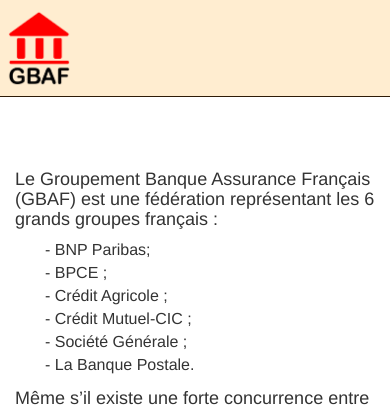
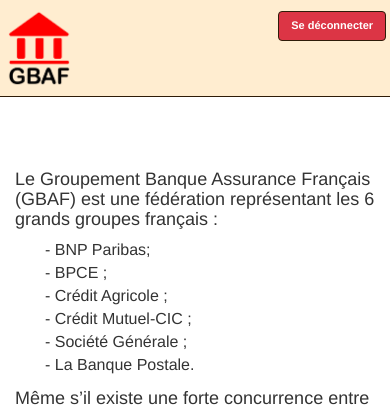
Before and after one commit to LFZDavid/gbaf, a PHP site: page /index.php?action=profileView in a window 390 px wide. Shown: the top 412 px of the page. Run offline with PHP 8.4, Linux system fonts and the light colour scheme; data that the repository does not hold is empty; some libraries are stand-ins or nearby versions.

Commit message:
Déplacement du bouton de déconnection de la page profil vers le header et mise en forme responsive

```diff
--- a/public/css/style.css
+++ b/public/css/style.css
@@ -157,6 +157,22 @@
 }
 #header-user-infos >a>.fas:hover{
 	color: #ffa420;
+}
+#deco-btn{
+	justify-content: flex-end;
+	margin-top: 7px;
+}
+#deco-btn > button{
+	color: white;
+	font-weight: bold;
+	font-size: 11px;
+	background: #dc3545;
+	text-decoration: none;
+}
+
+#deco-btn:hover{
+	text-decoration: none;
+
 }
 
 /***********************************/
@@ -365,23 +381,6 @@
 
 /************************************/
 /* PROFILEVIEW */
-#deco-btn{
-	display: flex;
-	justify-content: flex-end;
-	margin: 10px;
-}
-#deco-btn > button{
-	color: white;
-	font-weight: bold;
-	font-size: 13px;
-	background: #dc3545;
-	text-decoration: none;
-}
-
-#deco-btn:hover{
-	text-decoration: none;
-
-}
 
 /*************************************/
 /* LOGIN */
@@ -409,7 +408,7 @@
 	display: block;
 	}
 	#content{
-		padding-top: 120px;
+		padding-top: 170px;
 	}
 	/* header */
 	header{
@@ -417,14 +416,24 @@
 	}
 	#header-logo{
 		margin-left: auto;
+		order:2;
+	}
+	#header-logo img{
+		margin-top: -30px;
 	}
 	#header-user-infos{
 	    margin: 2px auto 4px auto;
 		font-size: 13px;
+		order:3;
 	}
 	#header-user-infos>a> .fas{
 		font-size: 20px;
     	vertical-align: top;
+	}
+	#deco-btn{
+		order:1;
+		align-self: flex-end;
+		margin-top: 0px;
 	}
 	.title >h1 {
     font-size: 22px;
@@ -447,12 +456,12 @@
 	}
 	.full-actor-description > h2 {
 	font-size: 18px ;
-}
+	}
 	.comments-btns{
 		width: 100%;
 	}
 	/* profileView */
 	#deco-btn > button{
 	font-size: 10px;
+	}
 }
-}
--- a/view/frontend/profileView.php
+++ b/view/frontend/profileView.php
@@ -4,7 +4,7 @@
 ob_start();
 
 ?>
-<a id="deco-btn"href="/gbaf/view/frontend/logout.php"><button class="btn btn-danger">Se déconnecter</button></a>
+
 <!--MODIFIER LES INFOS-->
 <div class="mini-form">
 	<fieldset>
--- a/view/frontend/template.php
+++ b/view/frontend/template.php
@@ -32,6 +32,7 @@
                     }
                     ?>
                 </div>
+                <a id="deco-btn"href="/gbaf/view/frontend/logout.php"><button class="btn btn-danger">Se déconnecter</button></a>
     	   </header>
            <div id="content">
                 <?= $content ?>
```
